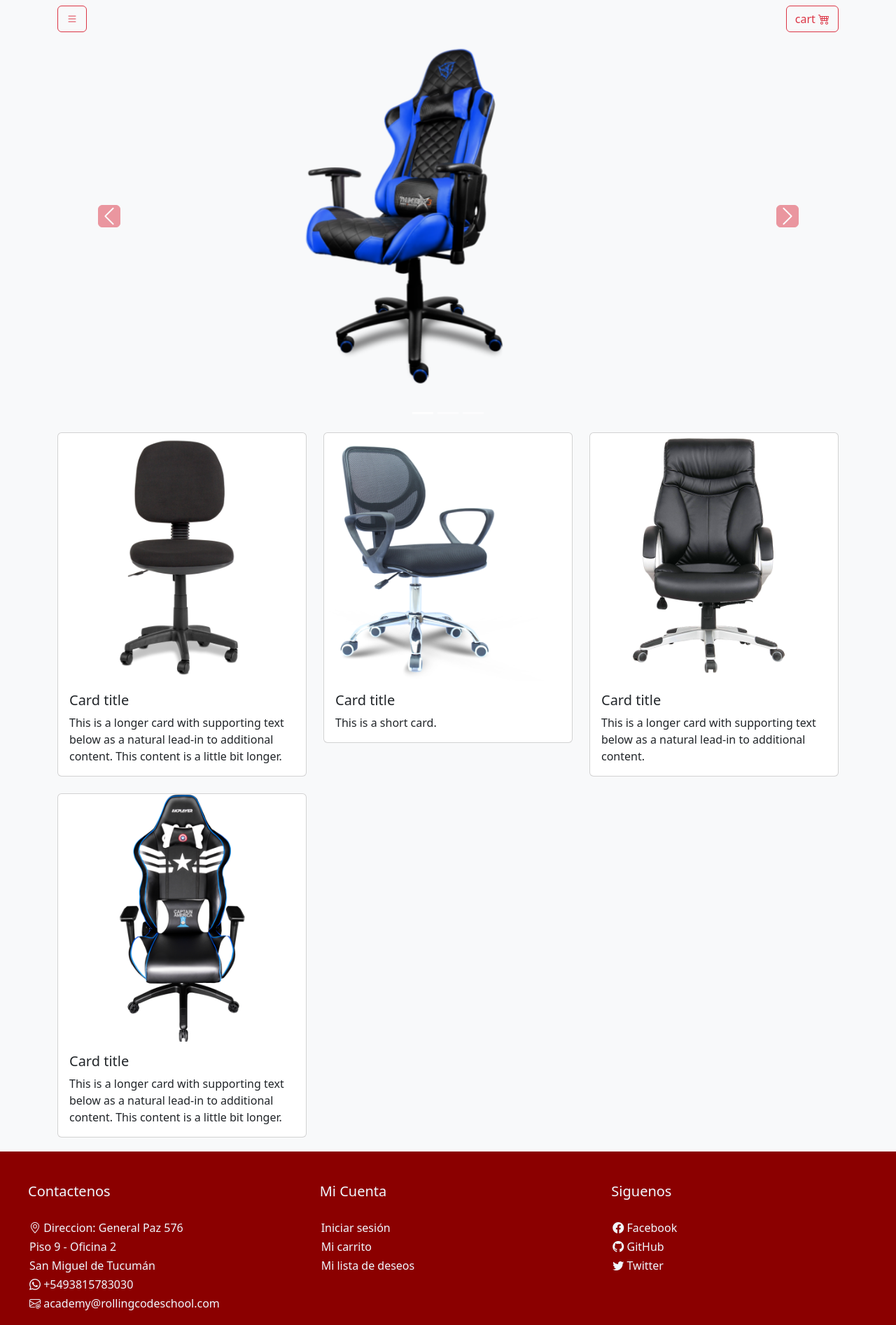
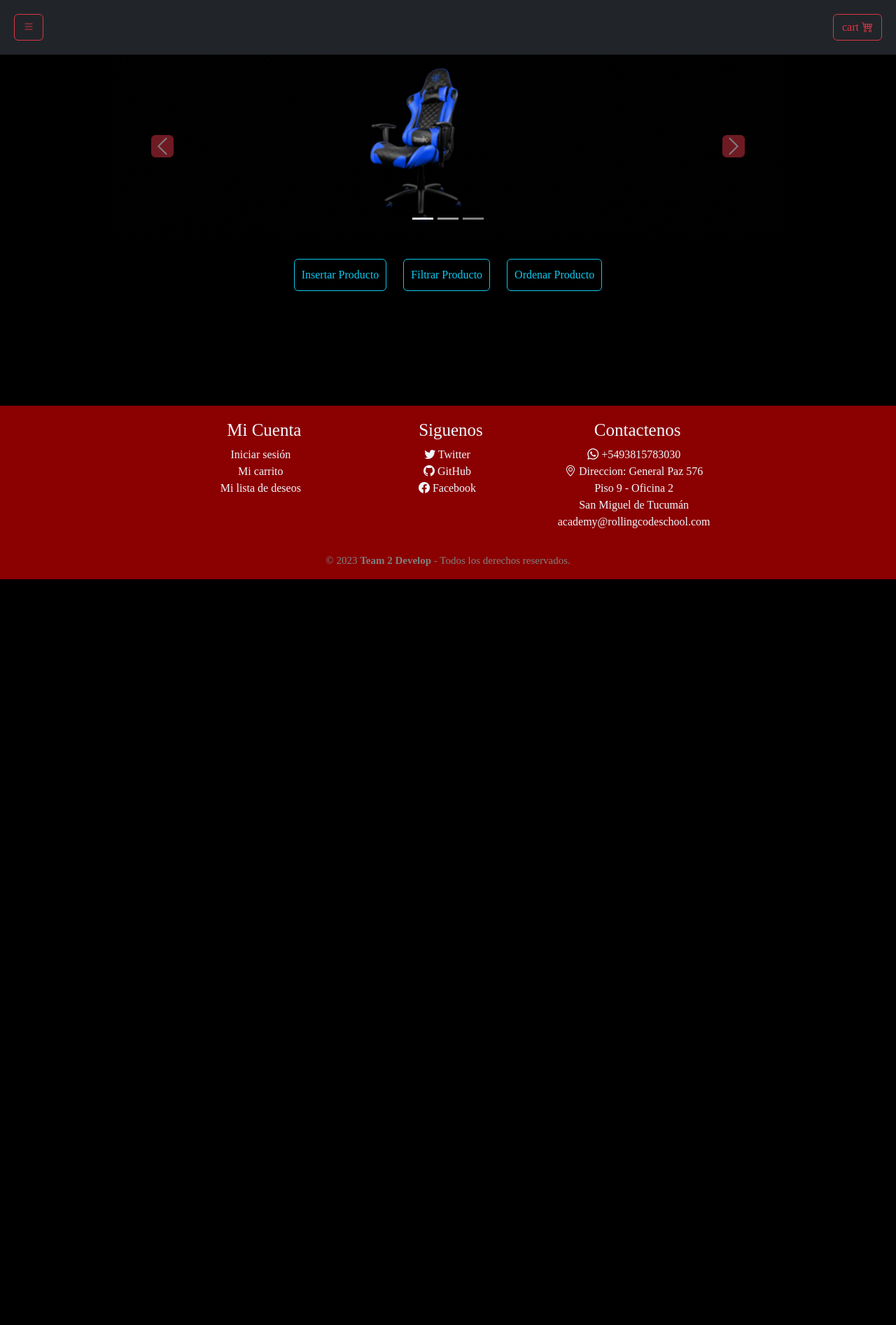
Before and after one commit to LautaroCruzSrur/E-Commerse, a plain HTML site: page index.html in a window 1280 px wide. Shown: the top 1894 px of the page at 70% size. After the commit the page ends 828 px from the top, so only its background shows below. Drawn offline with nearby package versions, Linux system fonts and the light colour scheme.

Commit message:
Controladores funcionando

```diff
--- a/index.html
+++ b/index.html
@@ -9,49 +9,44 @@
     rel="stylesheet" integrity="sha384-KK94CHFLLe+nY2dmCWGMq91rCGa5gtU4mk92HdvYe+M/SXH301p5ILy+dN9+nJOZ"
     crossorigin="anonymous">
     <link rel="stylesheet" href="https://cdn.jsdelivr.net/npm/bootstrap-icons@1.10.5/font/bootstrap-icons.css">
-    <link rel="stylesheet" href="./source/css/syles.css">
+    <link rel="stylesheet" href="./source/css/style.css">
 </head>
 
-<body class="bg-body-tertiary">
+<body class="bg-black">
     <!-- ========== Start Navbar ========== -->
-    <nav class="navbar bg-body-tertiary fixed-top">
-        <div class="container">
+    <nav class="navbar bg-dark" style="padding: 20px;">  <!-- ===(¡¡¡Arreglar style no va!!!)=== -->
             <span class="btn btn-outline-danger bg-subtle" type="button" data-bs-toggle="offcanvas"
                   data-bs-target="#staticBackdrop" aria-controls="staticBackdrop"
                   href="#offcanvasExample" role="button" aria-controls="offcanvasExample">
             <span class="bi bi-list"></span>
             </span>
             <span class="btn btn-outline-danger bg-subtle" data-bs-toggle="offcanvas"
-            href="./source/html/404.html" role="button" aria-controls="offcanvasExample">
+            href="#offcanvasExample" role="button" aria-controls="offcanvasExample">
             cart
             <span class="bi bi-cart4"></span>
             </span>
-          <div class="offcanvas offcanvas-start" data-bs-backdrop="static" tabindex="-1"
+          <div class="offcanvas offcanvas-start bg-dark" data-bs-backdrop="static" tabindex="-1"
                 id="staticBackdrop" aria-labelledby="staticBackdropLabel">
             <div class="offcanvas-header bg-danger">
               <h2 class="offcanvas-title text-white" id="staticBackdropLabel" >Menu</h2>
               <button type="button" class="btn-close" data-bs-dismiss="offcanvas" aria-label="Close"></button>
             </div>
-            <div class="main-list-offcanvas">
+            <div class="main-list-offcanvas bg-dark">
               <li><a href="./index.html"><i class="bi bi-house"></i> Inicio</a></li>
-              <li><a href="./source/html/404.html"><i class="bi bi-search"></i> Buscar</a></li>
-              <li><a href="./source/html/404.html"><i class="bi bi-bell"></i> Notificaciones</a></li>
-              <li><a href="./source/html/404.html"><i class="bi bi-bag"></i> Mis compras</a></li>
-              <li><a href="./source/html/404.html"><i class="bi bi-person-circle"></i> Mi cuenta</a></li>
-              <li><a href="./source/html/404.html"><i class="bi bi-headset"></i> Contactenos</a></li>
-              <li><a href="./source/html/nosotros.html"><i class="bi bi-building"></i> Acerca de nosotros</a></li>
+              <li><a href="#"><i class="bi bi-search"></i> Buscar</a></li>
+              <li><a href="#"><i class="bi bi-bell"></i> Notificaciones</a></li>
+              <li><a href="#"><i class="bi bi-person-circle"></i> Mi cuenta</a></li>
+              <li><a href="#"><i class="bi bi-bag"></i> Mis compras</a></li>
+              <li><a href="#"><i class="bi bi-star"></i> Mi Lista de deseos</a></li>
+              <li><a href="#"><i class="bi bi-headset"></i> Contactenos</a></li>
+              <li><a href="#"><i class="bi bi-building"></i> Acerca de nosotros</a></li>
             </div>
-            <div class="text-center" style="margin: 100px;" position="absolute">
-              <button type="button" class="btn btn-danger text-center" id="logout-btn">Desconectar
-              </button>
-            </div>
-          </div>
         </div>
     </nav>
     <!-- ========== End Navbar ========== -->
 
     <!-- ========== Start Carousel ========== -->
-    <div class="container bg-body-tertiary">
+    <div class="container-fluid h-100 w-75 d-none d-md-block bg-body-tertiary" id="bacground">
         <div class="row align-items-center">
           <div id="carouselExampleIndicators" class="carousel slide centrado" data-bs-ride="carousel">
             <div class="carousel-indicators">
@@ -59,15 +54,15 @@
               <button type="button" data-bs-target="#carouselExampleIndicators" data-bs-slide-to="1" aria-label="Slide 2"></button>
               <button type="button" data-bs-target="#carouselExampleIndicators" data-bs-slide-to="2" aria-label="Slide 3"></button>
             </div>
-            <div class="carousel-inner">
+            <div class="carousel-inner" id="container">
               <div class="carousel-item active">
-                <img src="./source/img/chair-blue.png" class="c-img" id="container" alt="Slide 1">
+                <img src="./source/img/chair-blue.png" class="c-img" alt="Slide 1">
               </div>
               <div class="carousel-item">
-                <img src="./source/img/chair-white.png" class="c-img" id="container" alt="Slide 2">
+                <img src="./source/img/chair-white.png" class="c-img" alt="Slide 2">
               </div>
               <div class="carousel-item">
-                <img src="./source/img/chair-red.png" class="c-img" id="container" alt="Slide 3">
+                <img src="./source/img/chair-red.png" class="c-img" alt="Slide 3">
               </div>
             </div>
             <button class="carousel-control-prev" type="button" data-bs-target="#carouselExampleIndicators" data-bs-slide="prev">
@@ -84,80 +79,49 @@
     <!-- ========== End Carousel ========== -->
 
     <!-- ========== Start Seccion-Cards ========== -->
-    <div class="container">
-      <div class="row row-cols-1 row-cols-md-3 g-4">
-        <div class="col">
-          <div class="card h-80">
-            <a href="./source/html/producto.html">
-            <img src="./source/img/chair-classic.png" class="card-img-top" alt="..."></a>
-            <div class="card-body">
-              <h5 class="card-title">Card title</h5>
-              <p class="card-text">This is a longer card with supporting text below as a natural lead-in to additional content. This content is a little bit longer.</p>
-            </div>
-          </div>
-        </div>
-        <div class="col">
-          <div class="card h-80">
-            <a href="./source/html/producto.html">
-            <img src="./source/img/chair-standard.png" class="card-img-top" alt="..."></a>
-            <div class="card-body">
-              <h5 class="card-title">Card title</h5>
-              <p class="card-text">This is a short card.</p>
-            </div>
-          </div>
-        </div>
-        <div class="col">
-          <div class="card h-80">
-            <a href="./source/html/producto.html">
-            <img src="./source/img/chair-ejecutive.png" class="card-img-top" alt="..."></a>
-            <div class="card-body">
-              <h5 class="card-title">Card title</h5>
-              <p class="card-text">This is a longer card with supporting text below as a natural lead-in to additional content.</p>
-            </div>
-          </div>
-        </div>
-        <div class="col">
-          <div class="card h-80">
-            <a href="./source/html/producto.html">
-            <img src="./source/img/chair-gammer.png" class="card-img-top" alt="..."></a>
-            <div class="card-body">
-              <h5 class="card-title">Card title</h5>
-              <p class="card-text">This is a longer card with supporting text below as a natural lead-in to additional content. This content is a little bit longer.</p>
-            </div>
-          </div>
-        </div>
+    <div class="container-fluid h-75 w-75 d-md-block bg-black">
+      <div class="text-center" style="margin: 10px; padding: 10px;"> <!-- ===(¡¡¡Arreglar style no va!!!)=== -->
+        <button  class="btn btn-outline-info" id="insert"
+        style="margin: 10px; padding: 10px;">Insertar Producto</button> <!-- ===(¡¡¡Arreglar style no va!!!)=== -->
+        <button onclick="filtrarCards(productos)" class="btn btn-outline-info"
+        style="margin: 10px; padding: 10px;">Filtrar Producto</button> <!-- ===(¡¡¡Arreglar style no va!!!)=== -->
+        <button onclick="ordenarCards(productos)" class="btn btn-outline-info" style="margin: 10px; padding: 10px;">Ordenar Producto</button> <!-- ===(¡¡¡Arreglar style no va!!!)=== -->
+      </div>
+    </div>
+    <div class="container h-75 w-75 d-md-block bg-black">
+      <div class="row row-cols-1 row-cols-sm-2 row-cols-md-3 row-cols-xxl-4 g-3 text-center" id="columna-cards">
       </div>
     </div>
     <!-- ========== End Seccion-Cards ========== -->
 
     <!-- ========== Start Footer ========== -->
     <footer class="footer-area">
-      <div class="group-1">
-          <div class="single-footer">
-                  <h3 class="footer-title  title-border">Contactenos</h3>
-                    <ul>
-                      <li><a href="#"><i class="bi bi-geo-alt"></i> Direccion: General Paz 576</a></li>
-                      <li><a href="#">Piso 9 - Oficina 2</a></li>
-                      <li><a href="#">San Miguel de Tucumán</a></li>
-                      <li><a href="#"><i class="bi bi-whatsapp"></i> +5493815783030</a></li>
-                      <li><a href="#"><i class="bi bi-envelope-at"></i> academy@rollingcodeschool.com</a></li>
-                    </ul>
-          </div>
-          <div class="single-footer">
-                  <h3 class="footer-title  title-border">Mi Cuenta</h3>
+      <div class="group-1 row row-cols-1 row-cols-sm-2 row-cols-md-3">
+          <div class="single-footer col-lg-3">
                       <ul>
+                        <h3 class="footer-title  title-border">Mi Cuenta</h3>
                         <li><a href="#">Iniciar sesión</a></li>
                         <li><a href="#">Mi carrito</a></li>
                         <li><a href="#">Mi lista de deseos</a></li>
                       </ul>
           </div>
-          <div class="single-footer">
-                  <h3 class="footer-title  title-border">Siguenos</h3>
+          <div class="single-footer col-lg-2">
                       <ul>
+                        <h3 class="footer-title  title-border">Siguenos</h3>
+                        <li><a href="#"><i class="bi bi-twitter"></i> Twitter</a></li>
+                        <li><a href="#"><i class="bi bi-github"></i> GitHub</a></li>
                         <li><a href="#"><i class="bi bi-facebook"></i> Facebook</a></li>
-                        <li><a href="#"><i class="bi bi-github"></i> GitHub</a></li>
-                        <li><a href="#"><i class="bi bi-twitter"></i> Twitter</a></li>
                       </ul>
+          </div>
+          <div class="single-footer col-lg-3">
+            <ul>
+              <h3 class="footer-title  title-border">Contactenos</h3>
+              <li><a href="#"><i class="bi bi-whatsapp"></i> +5493815783030</a></li>
+              <li><a href="#"><i class="bi bi-geo-alt"></i> Direccion: General Paz 576</a></li>
+              <li><a href="#">Piso 9 - Oficina 2</a></li>
+              <li><a href="#">San Miguel de Tucumán</a></li>
+              <li><a href="#">academy@rollingcodeschool.com</a></li>
+            </ul>
           </div>
       </div>
       <div class="group-2">
@@ -167,8 +131,7 @@
     <!-- ========== End Footer ========== -->
 
     <!-- ========== Start Scripts ========== -->
-    <script src="./source/js/index.js" type="module"></script>
-    <script src="./source/js/addItem.js"></script>
+    <script src="./source/js/index.js"></script>
     <script src="https://cdn.jsdelivr.net/npm/bootstrap@5.3.0-alpha3/dist/js/bootstrap.bundle.min.js"
     integrity="sha384-ENjdO4Dr2bkBIFxQpeoTz1HIcje39Wm4jDKdf19U8gI4ddQ3GYNS7NTKfAdVQSZe"
             crossorigin="anonymous"></script>
--- a/source/css/style.css
+++ b/source/css/style.css
@@ -10,6 +10,123 @@ git p:root{
     padding:0;
     box-sizing:border-box;
 }
+/***** Start - Navbar Style *****/
+.main-list-offcanvas li {
+    color: dodgerblue;
+    margin-bottom: 0px;
+    list-style: none;
+    margin-left: 10px;
+ }
+ .main-list-offcanvas a {
+    margin-top: 15px;
+    display: inline-block;
+    font-size: 24px;
+    text-decoration: none;
+    width: 300px;
+    height: 15px;
+    line-height: 30px;
+    color: dodgerblue;
+    margin-right: 50px;
+    text-align: justify;
+    transition: all 300ms ease;
+ }
+ /***** End - Navbar Style *****/
+
+ /***** Start - Style Carousel *****/
+ #bacground {
+    background-image: url(../img/Banner.gif);
+    background-size: cover;
+ }
+
+ .c-img {
+    margin: 0px;
+    padding: 20px;
+    width: 40%;
+    height: 40%;
+    display: flex;
+    justify-content: center;
+    align-items: center;
+ }
+ @media screen and (max-width: 2400px){
+    #container{
+       background-size: contain;
+       background-repeat: no-repeat;
+       width: 70%;
+       height: 70%;
+       display: flex;
+       justify-content: center;
+       align-items: center;
+    }
+ }
+ /***** End - Style Carousel *****/
+
+ /***** Start - Style footer *****/
+ .footer-area{
+    margin-top: 20px;
+    width: 100%;
+    background-color: darkred;
+ }
+ .footer-area .group-1{
+    display: flex;
+    justify-content: center;
+    width: 100%;
+ }
+ .footer-area .group-1 .single-footer{
+   display: flex;
+   justify-content: center;
+ }
+ .footer-area .group-1 .single-footer h3{
+    display: flex;
+    justify-content: center;
+    align-items: center;
+    color: aliceblue;
+    margin-top: 20px;
+    font-size: 25px;
+ }
+ .footer-area .group-1 .single-footer li{
+    color: aliceblue;
+    list-style: none;
+    display: flex;
+    justify-content: center;
+ }
+ .footer-area .group-1 .single-footer i{
+    color: aliceblue;
+ }
+ .footer-area .group-1 .single-footer i:hover{
+    color: dodgerblue;
+ }
+ .footer-area .group-1 .single-footer a{
+    display: inline-block;
+    text-decoration: none;
+
+    color: aliceblue;
+    margin-right: 10px;
+    text-align: justify;
+    transition: all 300ms ease;
+ }
+ .footer-area .group-1 .single-footer a:hover{
+    color: dodgerblue;
+ }
+ .footer-area .group-2{
+    background-color: darkred;
+    padding: 15px 10px;
+    text-align: center;
+    color: grey;
+ }
+ .footer-area .group-2 small{
+    font-size: 15px;
+ }
+ @media screen and (max-width:800px){
+    .footer-area .group-1{
+        width: 90%;
+        grid-template-columns: repeat(1, 1fr);
+        grid-gap:30px;
+        padding: 35px 0px;
+    }
+ }
+ /***** End - Style footer *****/
+
+
 
 body{
     font-family: var(--font-mono);
--- a/source/js/addItem.js
+++ b/source/js/addItem.js
@@ -12,7 +12,7 @@ const textModal = document.getElementsByClassName("modal-title");
 
 
 
-export let productos = [];
+let productos = [];
 
 
 
@@ -32,6 +32,7 @@ form.addEventListener("submit", (e) => {
   if (modo === "add") {
     let codigo = generateUUIDv4();
   const producto = {
+    categoria,//agregar al form
     titulo,
     precio,
     informacion,
--- a/source/js/index.js
+++ b/source/js/index.js
@@ -1,17 +1,63 @@
-import { productos } from "./addItem";
-
-console.log("hola mundo");
-console.log(productos);
+const user = JSON.parse(localStorage.getItem("currentUser"));
+console.log(user.role);
+if(user.role == "invitado"){
+  console.log("1");
+  window.location.href='./source/html/registro.html';
+  console.log("2");
+}
+const productos = JSON.parse(localStorage.getItem("productos")) || [];
+const button = document.getElementById("insert");
 
 // Obtener el botón de logout
 const logoutButton = document.getElementById('logout-btn');
 
 // Agregar un evento de escucha al botón de logout
-logoutButton.addEventListener('click', function() {
-  // Borrar el usuario actual del localStorage
-  localStorage.removeItem('currentUser');
+// logoutButton.addEventListener('click', function() {
+//   // Borrar el usuario actual del localStorage
+//   localStorage.removeItem('currentUser');
 
 
-  // Redirigir al usuario a la página de registro
-  window.location.href = '/source/html/registro.html';
-});
+//   // Redirigir al usuario a la página de registro
+//   window.location.href = '/source/html/registro.html';
+// });
+// valores nuevos
+console.log("hola mundo");
+console.log(productos);
+ function insertarCards(productos){
+
+  productos.forEach(producto => {
+       const card = `
+       <div class="col">
+      <div class="card h-80 bg-dark" id="container-cards">
+        <img src="${producto.foto}" class="card-img-top" alt="${producto.titulo}">
+        <div class="card-body bg-dark">
+          <h5 class="card-title text-white">${producto.titulo}</h5>
+           <p class="card-text text-white">$${producto.precio}</p>
+        <a href="#" class="btn btn-danger text-center"><h5>Comprar</h5></a>
+        </div>
+       </div>
+      </div>
+     `;
+
+      document.getElementById("columna-cards").innerHTML += card;
+ });
+
+}
+
+insertarCards(productos);
+
+function filtrarCards(productos){
+
+  const productosFiltrados = productos.filter(producto => producto.categoria === 'Ejecutivo'); //Filtra clase Ejecutivo
+  document.getElementById("columna-cards").innerHTML = '';
+  insertarCards(productosFiltrados);
+
+}
+
+function ordenarCards(productos){
+
+  productos.sort((a, b) => a.precio - b.precio); //ordena de menor a mayor
+  document.getElementById("columna-cards").innerHTML = '';
+  insertarCards(productos);
+
+}
```
Also changed, not shown: source/img/Banner.gif (added).
